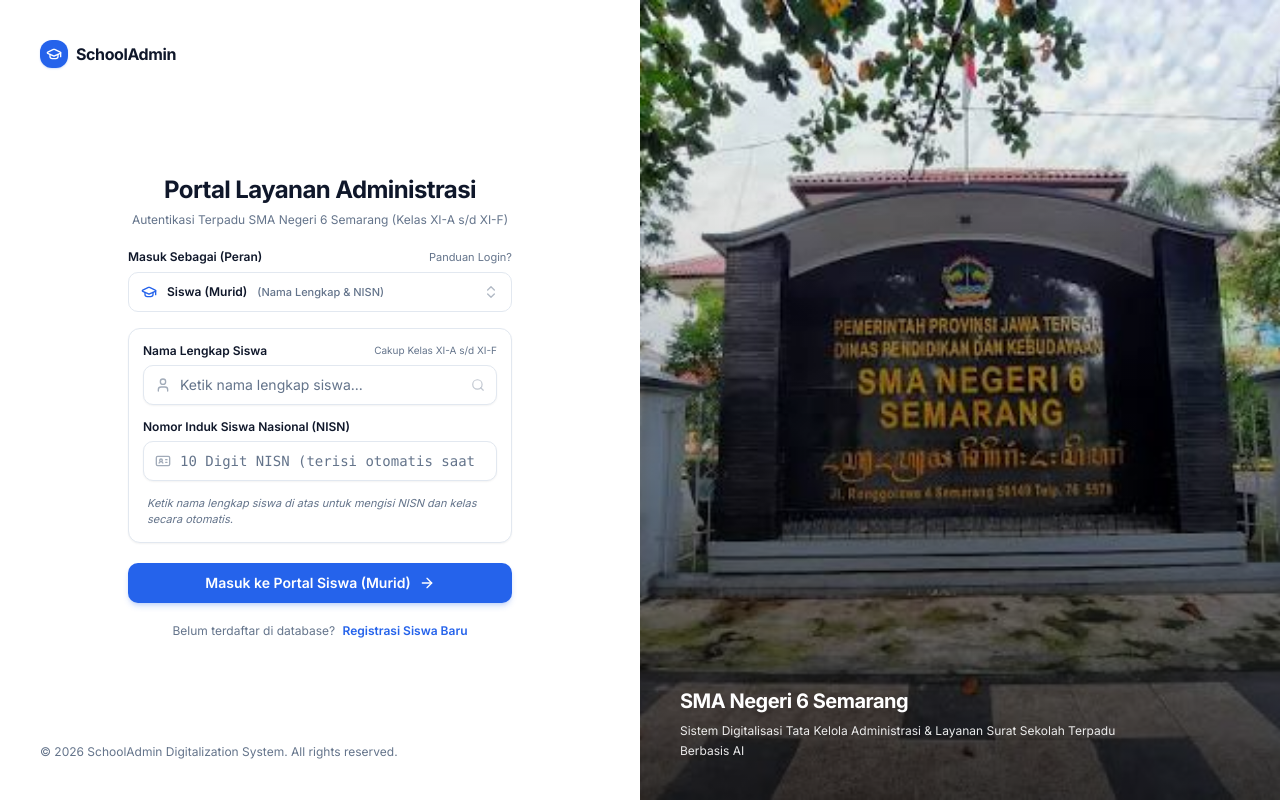
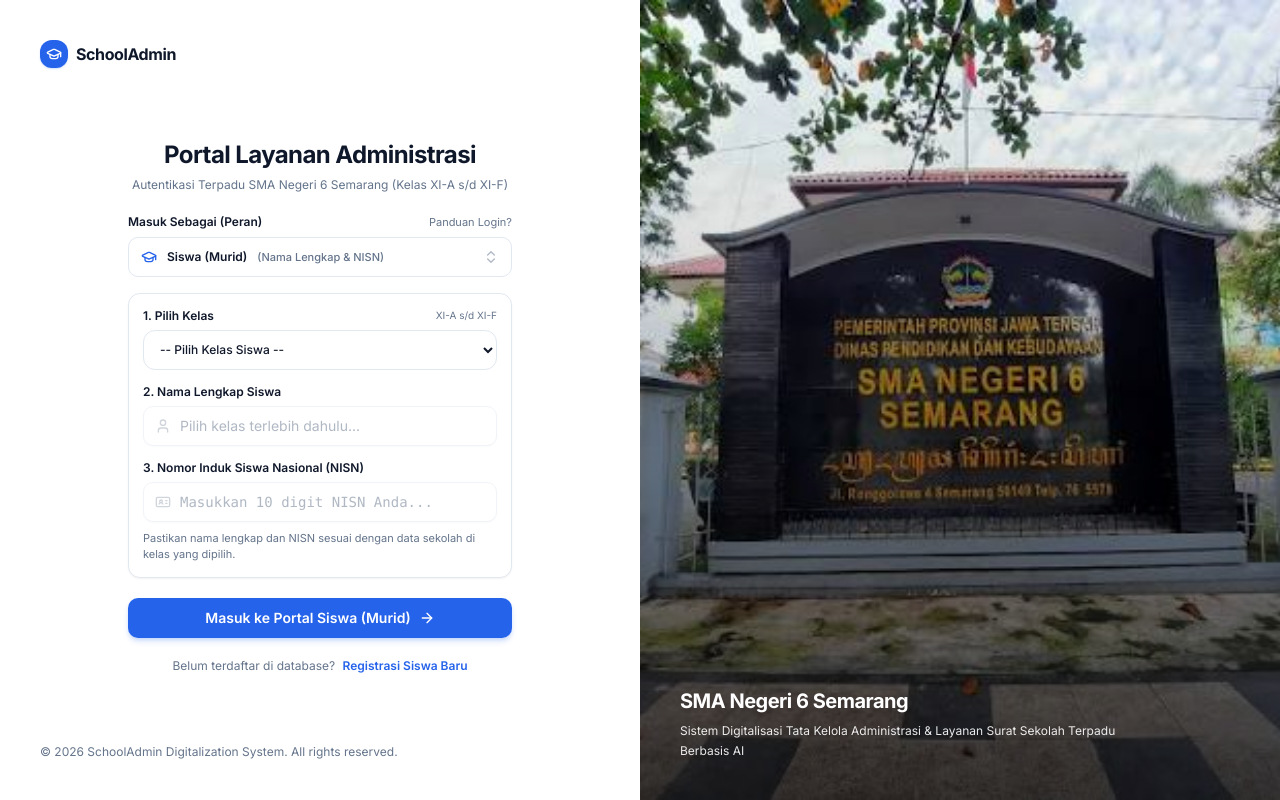
Before and after one commit to HelloRayy/project-xif-ai, a React (Vite) app: page / in a window 1280 px wide. Built offline with nearby package versions, Linux system fonts and the light colour scheme.

Commit message:
feat(login): update student auth flow to class selection then manual name and NISN input

```diff
--- a/src/components/login-form.jsx
+++ b/src/components/login-form.jsx
@@ -74,75 +74,28 @@ export function LoginForm({
   const [errorMsg, setErrorMsg] = useState("")
   const [showInfoDialog, setShowInfoDialog] = useState(false)
 
-  // Siswa Form State - clean empty default
+  // Siswa Form State: Kelas -> Nama Lengkap -> NISN (Input sendiri tanpa suggestion)
+  const [studentClass, setStudentClass] = useState("")
   const [studentName, setStudentName] = useState("")
   const [studentNisn, setStudentNisn] = useState("")
-  const [detectedClass, setDetectedClass] = useState("")
-  const [isNameFocused, setIsNameFocused] = useState(false)
-  const [selectedStudentObj, setSelectedStudentObj] = useState(null)
 
-  // Guru Form State - clean empty default
+  // Guru Form State
   const [teacherName, setTeacherName] = useState("")
   const [teacherNip, setTeacherNip] = useState("")
   const [teacherAssignedClass, setTeacherAssignedClass] = useState("")
 
-  // BK / TU Form State - clean empty default
+  // BK / TU Form State
   const [adminName, setAdminName] = useState("")
   const [adminNip, setAdminNip] = useState("")
-
-  const studentSearchRef = useRef(null)
 
   // All student options (216 students across XI-A s/d XI-F)
   const allStudents = useMemo(() => initialStudents || [], [])
 
-  // Filtered student suggestions based on user keystrokes
-  const filteredStudentSuggestions = useMemo(() => {
-    const q = studentName.toLowerCase().trim()
-    if (!q) return []
-    return allStudents.filter(s => {
-      const matchName = s.name.toLowerCase().includes(q)
-      const matchNisn = (s.nisn || "").includes(q)
-      return matchName || matchNisn
-    }).slice(0, 8)
-  }, [studentName, allStudents])
-
-  // Select a student from the autocomplete dropdown
-  const handleSelectStudent = (st) => {
-    setStudentName(st.name)
-    setStudentNisn(st.nisn)
-    setDetectedClass(st.class)
-    setSelectedStudentObj(st)
-    setIsNameFocused(false)
-    setErrorMsg("")
-  }
-
-  // Handle typing inside the student name input field
-  const handleStudentNameInput = (val) => {
-    setStudentName(val)
-    setErrorMsg("")
-
-    // Check for exact matching
-    const exactMatch = allStudents.find(
-      s => s.name.toLowerCase().trim() === val.toLowerCase().trim()
-    )
-    if (exactMatch) {
-      setStudentNisn(exactMatch.nisn)
-      setDetectedClass(exactMatch.class)
-      setSelectedStudentObj(exactMatch)
-    } else {
-      setDetectedClass("")
-      setSelectedStudentObj(null)
-    }
-  }
-
-  // Clear student form inputs
-  const handleClearStudent = () => {
-    setStudentName("")
-    setStudentNisn("")
-    setDetectedClass("")
-    setSelectedStudentObj(null)
-    setErrorMsg("")
-  }
+  // Filter students by selected class for accurate matching
+  const classStudents = useMemo(() => {
+    if (!studentClass) return []
+    return allStudents.filter(s => s.class === studentClass)
+  }, [studentClass, allStudents])
 
   // Handle Teacher Selector
   const handleSelectTeacher = (t) => {
@@ -173,37 +126,53 @@ export function LoginForm({
     let foundUser = null
 
     if (selectedRole === "STUDENT") {
+      if (!studentClass) {
+        setErrorMsg("Mohon pilih Kelas terlebih dahulu.")
+        return
+      }
+
       const cleanName = studentName.toLowerCase().trim()
       const cleanNisn = studentNisn.replace(/[^0-9]/g, "").trim()
 
-      if (!cleanName && !cleanNisn) {
-        setErrorMsg("Mohon masukkan Nama Lengkap atau NISN siswa.")
+      if (!cleanName) {
+        setErrorMsg("Mohon masukkan Nama Lengkap siswa.")
         return
       }
 
-      // Find in storage or initialData
+      if (!cleanNisn) {
+        setErrorMsg("Mohon masukkan NISN siswa (10 digit).")
+        return
+      }
+
+      // Match student within the selected class
+      // 1. Search in users database
       foundUser = users.find(u => {
         if (u.role !== "STUDENT") return false
+        if (u.class !== studentClass) return false
+
         const uName = (u.name || "").toLowerCase().trim()
         const uNisn = (u.nisn || "").replace(/[^0-9]/g, "")
         const uNis = (u.nis || "").replace(/[^0-9]/g, "")
 
-        const nameMatches = cleanName && (uName === cleanName || uName.includes(cleanName) || cleanName.includes(uName))
-        const nisnMatches = cleanNisn && (uNisn === cleanNisn || uNis === cleanNisn)
+        const nameMatches = uName === cleanName || uName.includes(cleanName) || cleanName.includes(uName)
+        const nisnMatches = uNisn === cleanNisn || uNis === cleanNisn
 
-        if (cleanName && cleanNisn) {
-          return nameMatches && (nisnMatches || !uNisn)
-        }
-        return nameMatches || nisnMatches
+        return nameMatches && nisnMatches
       })
 
-      // Fallback: search in initialStudents and build full student user object
+      // 2. Fallback: Search in class students list
       if (!foundUser) {
-        const matchStudent = allStudents.find(s => {
+        const matchStudent = classStudents.find(s => {
           const sName = s.name.toLowerCase().trim()
           const sNisn = (s.nisn || "").replace(/[^0-9]/g, "")
-          return (cleanName && (sName === cleanName || sName.includes(cleanName))) || (cleanNisn && sNisn === cleanNisn)
+          const sNis = (s.nis || "").replace(/[^0-9]/g, "")
+
+          const nameMatches = sName === cleanName || sName.includes(cleanName) || cleanName.includes(sName)
+          const nisnMatches = sNisn === cleanNisn || sNis === cleanNisn
+
+          return nameMatches && nisnMatches
         })
+
         if (matchStudent) {
           foundUser = {
             id: matchStudent.id,
@@ -378,108 +347,104 @@ export function LoginForm({
         )}
 
         {/* ====================================================================
-            ROLE: SISWA (NAMA LENGKAP DENGAN NATURAL AUTOCOMPLETE + NISN)
+            ROLE: SISWA (FLOW: KELAS -> INPUT NAMA -> INPUT NISN TANPA SUGGESTION)
             ==================================================================== */}
         {selectedRole === "STUDENT" && (
           <div className="flex flex-col gap-3.5 bg-card p-3.5 rounded-xl border border-border shadow-xs">
 
-            {/* Input Nama Lengkap Siswa dengan Direct Dropdown Suggestion */}
-            <div className="flex flex-col gap-1.5 relative" ref={studentSearchRef}>
+            {/* 1. Pilih Kelas Siswa */}
+            <div className="flex flex-col gap-1.5">
+              <div className="flex items-center justify-between">
+                <Label htmlFor="student-class-select" className="text-xs font-semibold text-foreground">
+                  1. Pilih Kelas
+                </Label>
+                <span className="text-[10px] text-muted-foreground">
+                  XI-A s/d XI-F
+                </span>
+              </div>
+              <select
+                id="student-class-select"
+                value={studentClass}
+                onChange={(e) => {
+                  setStudentClass(e.target.value)
+                  setErrorMsg("")
+                }}
+                className="w-full h-10 px-3 text-xs bg-background border border-border rounded-lg font-medium text-foreground focus:outline-none focus:ring-2 focus:ring-primary/20 cursor-pointer"
+              >
+                <option value="">-- Pilih Kelas Siswa --</option>
+                <option value="XI-A">Kelas XI-A</option>
+                <option value="XI-B">Kelas XI-B</option>
+                <option value="XI-C">Kelas XI-C</option>
+                <option value="XI-D">Kelas XI-D</option>
+                <option value="XI-E">Kelas XI-E</option>
+                <option value="XI-F">Kelas XI-F</option>
+              </select>
+            </div>
+
+            {/* 2. Input Nama Lengkap Siswa (Manual tanpa suggestion) */}
+            <div className="flex flex-col gap-1.5">
               <div className="flex items-center justify-between">
                 <Label htmlFor="student-name-input" className="text-xs font-semibold text-foreground">
-                  Nama Lengkap Siswa
+                  2. Nama Lengkap Siswa
                 </Label>
-                <span className="text-[10px] text-muted-foreground">
-                  Cakup Kelas XI-A s/d XI-F
-                </span>
+                {studentClass && (
+                  <span className="text-[10px] text-muted-foreground">
+                    Siswa terdaftar di {studentClass}
+                  </span>
+                )}
               </div>
-
               <div className="relative flex items-center">
                 <User className="w-4 h-4 text-muted-foreground absolute left-3 pointer-events-none opacity-60" />
                 <Input
                   id="student-name-input"
                   type="text"
                   autoComplete="off"
-                  placeholder="Ketik nama lengkap siswa..."
+                  placeholder={studentClass ? `Ketik nama lengkap siswa di kelas ${studentClass}...` : "Pilih kelas terlebih dahulu..."}
+                  disabled={!studentClass}
                   value={studentName}
-                  onFocus={() => setIsNameFocused(true)}
-                  onChange={(e) => handleStudentNameInput(e.target.value)}
-                  className="pl-9 pr-8 h-10 text-xs shadow-xs focus-visible:ring-primary"
+                  onChange={(e) => {
+                    setStudentName(e.target.value)
+                    setErrorMsg("")
+                  }}
+                  className="pl-9 pr-8 h-10 text-xs shadow-xs focus-visible:ring-primary disabled:opacity-50 disabled:cursor-not-allowed"
                 />
-                {studentName ? (
+                {studentName && (
                   <button
                     type="button"
-                    onClick={handleClearStudent}
+                    onClick={() => setStudentName("")}
                     className="absolute right-2.5 p-1 text-muted-foreground hover:text-foreground rounded-md transition-colors"
                   >
                     <X className="w-3.5 h-3.5" />
                   </button>
-                ) : (
-                  <Search className="w-3.5 h-3.5 text-muted-foreground absolute right-3 pointer-events-none opacity-40" />
                 )}
               </div>
-
-              {/* Seamless Autocomplete Dropdown */}
-              {isNameFocused && filteredStudentSuggestions.length > 0 && (
-                <div className="absolute top-full left-0 right-0 z-50 mt-1 bg-popover border border-border rounded-lg shadow-lg overflow-hidden animate-in fade-in-50 zoom-in-95 duration-100">
-                  <div className="p-1 text-[10px] font-semibold text-muted-foreground bg-muted/30 border-b border-border px-3 py-1.5">
-                    Pilih Nama Siswa:
-                  </div>
-                  <div className="max-h-52 overflow-y-auto divide-y divide-border/40">
-                    {filteredStudentSuggestions.map((st) => (
-                      <div
-                        key={st.id}
-                        onMouseDown={() => handleSelectStudent(st)}
-                        className="flex items-center justify-between px-3 py-2 text-xs hover:bg-muted/80 cursor-pointer transition-colors"
-                      >
-                        <div className="flex flex-col pr-2">
-                          <span className="font-medium text-foreground">{st.name}</span>
-                          <span className="text-[10px] text-muted-foreground font-mono">NISN: {st.nisn}</span>
-                        </div>
-                        <span className="text-[10px] font-semibold px-2 py-0.5 rounded bg-primary/10 text-primary shrink-0">
-                          {st.class}
-                        </span>
-                      </div>
-                    ))}
-                  </div>
-                </div>
-              )}
             </div>
 
-            {/* Input NISN Siswa */}
+            {/* 3. Input NISN Siswa (Input sendiri manual tanpa suggestion) */}
             <div className="flex flex-col gap-1.5">
               <Label htmlFor="student-nisn-input" className="text-xs font-semibold text-foreground">
-                Nomor Induk Siswa Nasional (NISN)
+                3. Nomor Induk Siswa Nasional (NISN)
               </Label>
               <div className="relative flex items-center">
                 <IdCard className="w-4 h-4 text-muted-foreground absolute left-3 pointer-events-none opacity-60" />
                 <Input
                   id="student-nisn-input"
                   type="text"
-                  placeholder="10 Digit NISN (terisi otomatis saat nama dipilih)"
+                  autoComplete="off"
+                  placeholder="Masukkan 10 digit NISN Anda..."
+                  disabled={!studentClass}
                   value={studentNisn}
                   onChange={(e) => {
                     setStudentNisn(e.target.value)
                     setErrorMsg("")
                   }}
-                  className="pl-9 h-10 text-xs shadow-xs focus-visible:ring-primary font-mono"
+                  className="pl-9 h-10 text-xs shadow-xs focus-visible:ring-primary font-mono disabled:opacity-50 disabled:cursor-not-allowed"
                 />
               </div>
+              <p className="text-[11px] text-muted-foreground pt-0.5">
+                Pastikan nama lengkap dan NISN sesuai dengan data sekolah di kelas yang dipilih.
+              </p>
             </div>
-
-            {/* Status Deteksi Otomatis Kelas */}
-            {detectedClass ? (
-              <div className="flex items-center gap-2.5 p-2.5 rounded-lg bg-emerald-50 dark:bg-emerald-950/40 border border-emerald-200 dark:border-emerald-800/60 text-emerald-800 dark:text-emerald-300 text-xs">
-                <CheckCircle2 className="w-4 h-4 shrink-0 text-emerald-600 dark:text-emerald-400" />
-                <div className="text-[11px] leading-snug">
-                  Siswa terdaftar di <strong>Kelas {detectedClass}</strong>. Langsung terhubung ke portal kelas.
-                </div>
-              </div>
-            ) : (
-              <p className="text-[11px] text-muted-foreground italic px-1">
-                Ketik nama lengkap siswa di atas untuk mengisi NISN dan kelas secara otomatis.
-              </p>
-            )}
 
           </div>
         )}
@@ -671,7 +636,7 @@ export function LoginForm({
                 Sistem ini tidak menggunakan password untuk memudahkan siswa dan guru:
               </p>
               <ul className="list-disc pl-4 space-y-1">
-                <li><strong>Siswa</strong>: Masuk menggunakan <em>Nama Lengkap</em> & <em>NISN</em>. Kelas akan otomatis terdeteksi.</li>
+                <li><strong>Siswa</strong>: Pilih <em>Kelas</em>, lalu masukkan <em>Nama Lengkap</em> & <em>NISN</em> Anda.</li>
                 <li><strong>Guru (Wali Kelas)</strong>: Masuk menggunakan <em>Nama Lengkap</em> & <em>NIP</em>.</li>
                 <li><strong>Guru BK / TU</strong>: Masuk menggunakan <em>Nama Petugas</em> & <em>NIP</em>.</li>
               </ul>
```
